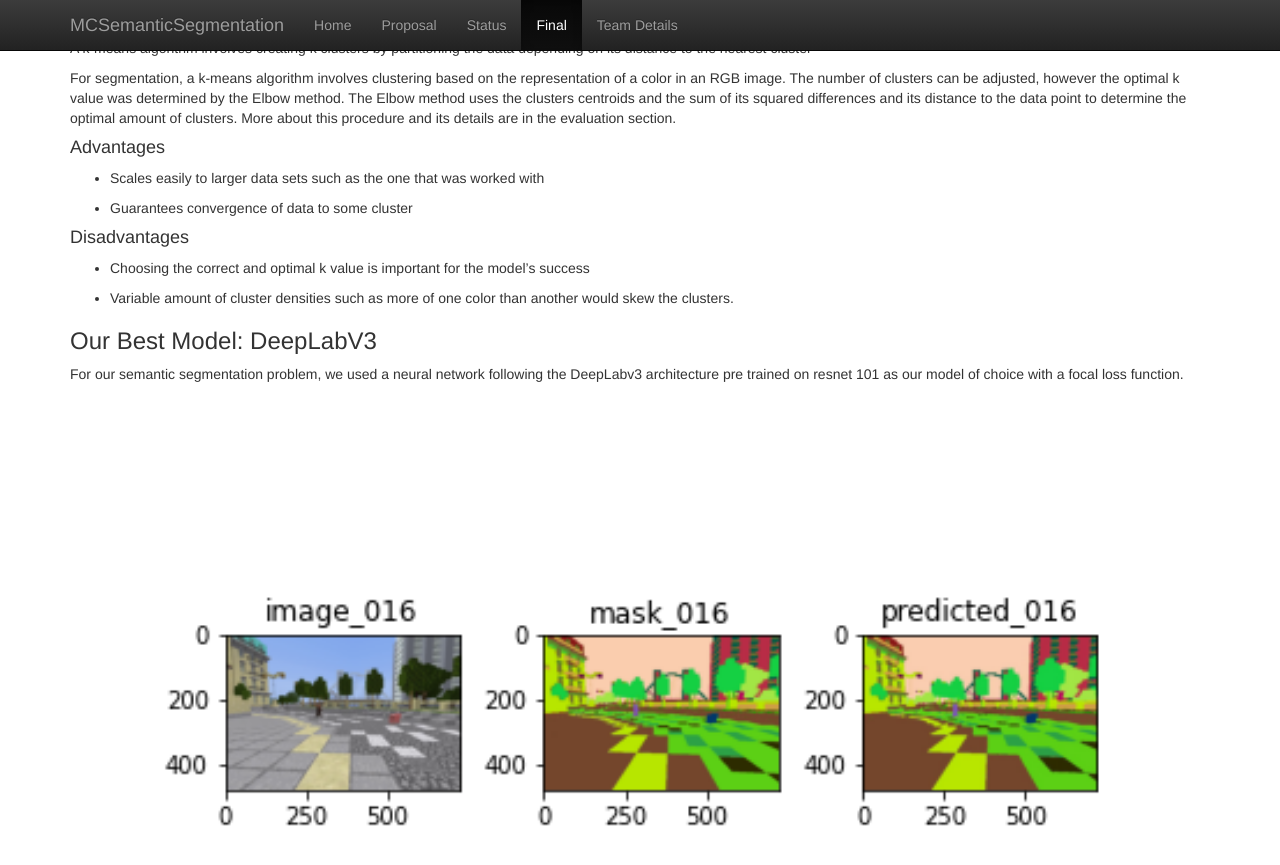
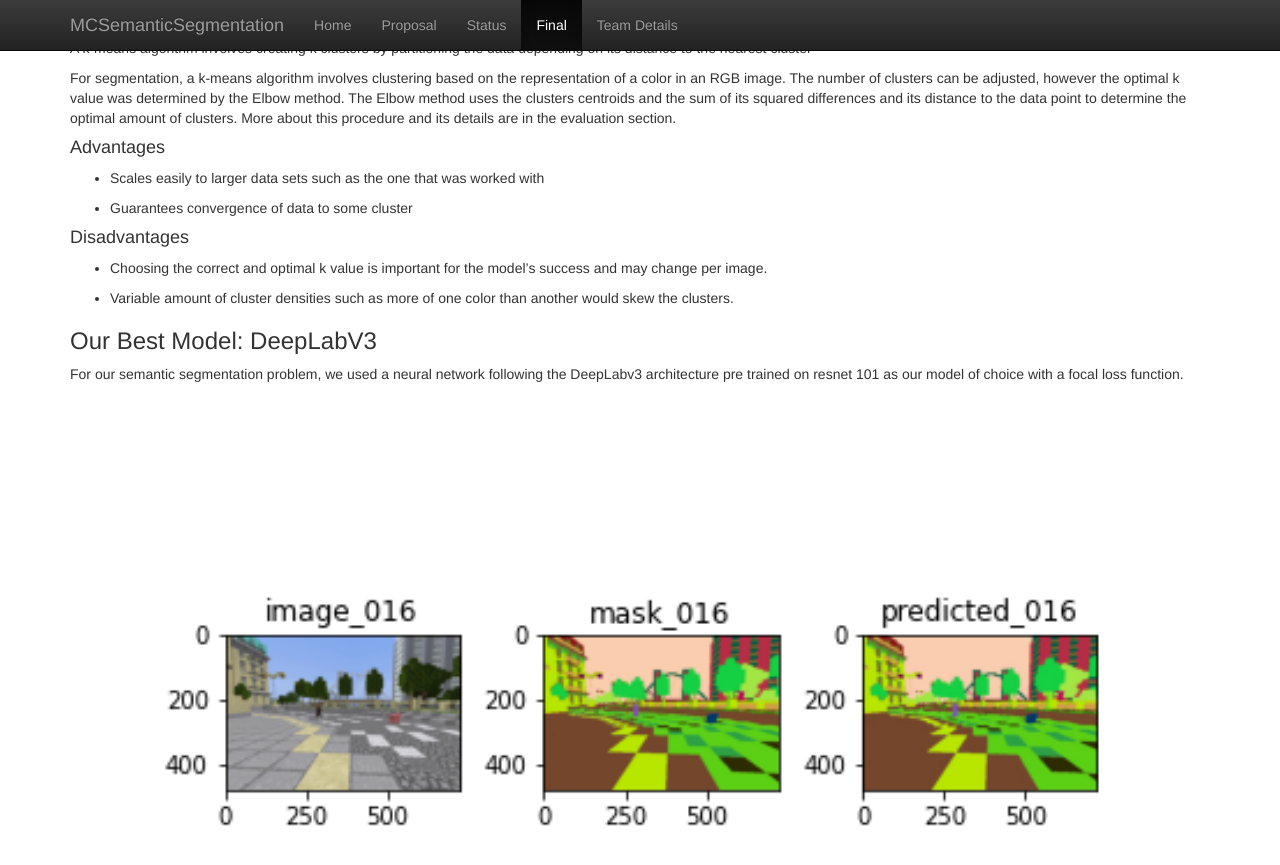
Before and after one commit to KevinJChen/MCSemanticSegmentation, a Jekyll site: the page built from docs/final.md, in a window 1280 px wide and 900 px high, scrolled down 2794 px. Shown: the top 865 px of the window. Built offline with Jekyll 4.4.1, drawn with Linux system fonts in a browser that asks for light colours.

Commit message:
Update final.md

```diff
--- a/docs/final.md
+++ b/docs/final.md
@@ -86,7 +86,7 @@ For segmentation, a k-means algorithm involves clustering based on the represent
 #### Disadvantages
 
 
-* Choosing the correct and optimal k value is important for the model's success
+* Choosing the correct and optimal k value is important for the model's success and may change per image.
 
 
 * Variable amount of cluster densities such as more of one color than another would skew the clusters.
```
